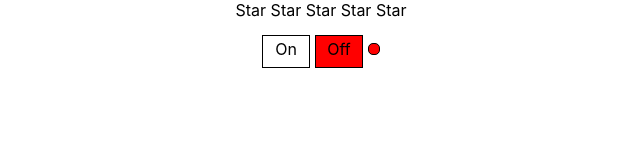
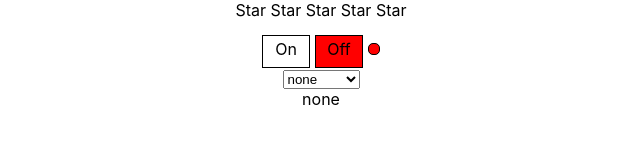
Before and after one commit to PavelNovik/react-learning-ts, a React (Create React App) app: page / in a window 1280 px wide. Shown: the part 304-448 px from the top of the page, without its empty margins (319-959 px from the left). Built offline with nearby package versions, Linux system fonts and the light colour scheme.

Commit message:
Add select elements in storybook

```diff
--- a/src/App.tsx
+++ b/src/App.tsx
@@ -7,18 +7,37 @@ import {UncontrolledAccordion} from "./components/Accordeon/UncontrolledAccordio
 import {UncontrolledRating} from "./components/Rating/UncontrolledRating";
 import {UncontrolledOnOff} from "./components/OnOff/UncontrolledOnOff";
 import {RatingType} from "./components/Rating/Rating";
+import Select from "./components/Select/Select";
+import MySelect from "./components/Select/MySelect";
 
 export type ItemType = {
     title: string
     value: any
+}
+export type CountryType = {
+    title: string
+    id: string
 }
 function App() {
     // console.log('App rendering')
     const [onIndicator, setOnIndicator] = useState<boolean>(false)
     const [rating, setRating] = useState<RatingType>(0)
     const [collapsed, setCollapsed] = useState<boolean>(true)
+// For MySelect
+    const [collaps, setCollaps] = useState<boolean>(true)
+    const [select, setSelect] = useState<undefined | string>(undefined)
+    const countries: CountryType[] = [{title: 'none', id: '0'}, {title: 'Belarus', id: '1'}, {
+        title: 'Poland',
+        id: '2'
+    }, {
+        title: 'Ukraine',
+        id: '3'
+    }, {title: 'Lithuania', id: '4'}, {title: 'Latvia', id: '5'}]
 
+    // For Accordion
     const items: ItemType[] = [{title: 'Pawel', value:1}, {title: 'Lera', value:2}, {title: 'Hleb', value:3}, {title: 'Vera', value:4}, {title: 'Tanya', value:5}, {title: 'Lena', value:6}, {title: 'Siarhey', value:7}]
+
+
 
     const changeLightHandler = (isOn: boolean) => {
         setOnIndicator(isOn)
@@ -33,6 +52,13 @@ function App() {
     const onClick= (value: any)=> {
 
     }
+    const onClickSelect = () => {
+        setCollaps(!collaps)
+    }
+    const onChangeSelect = (id: string) => {
+        setSelect(id)
+        onClickSelect()
+    }
 
     return (
         <div className="App">
@@ -44,6 +70,8 @@ function App() {
             <UncontrolledAccordion title={"Uncontrolled accordion 1"}/>
             <UncontrolledRating/>
             <UncontrolledOnOff />
+            <Select />
+            <MySelect select={select} data={countries} collaps={collaps} onClick={onClickSelect} onChange={onChangeSelect}/>
 
         </div>
     );
--- /dev/null
+++ b/src/components/Select/MySelect.tsx
@@ -0,0 +1,31 @@
+import React, {useState, MouseEvent} from 'react';
+import {CountryType} from "../../App";
+
+type MySelectPropsType = {
+    data: CountryType[]
+    collaps: boolean
+    onClick: () => void
+    onChange: (id: string) => void
+    select: undefined | string
+}
+
+const MySelect = (props: MySelectPropsType) => {
+
+    const changeSelectValueHandler = (e: MouseEvent<HTMLDivElement>) => {
+        props.onChange(e.currentTarget.id)
+    }
+
+    return (
+        <div>
+            <div className="selectTitle"
+                 onClick={props.onClick} onBlur={props.onClick}>{!props.select ? 'none' : props.data.filter(c => c.id === props.select)[0].title}</div>
+            {!props.collaps && <div className="selectBody">
+                {props.data.map(i => <div key={i.id} onClick={(e) => changeSelectValueHandler(e)}
+                                         className={'selectItem'} id={i.id}>{i.title}</div>)}
+            </div>}
+
+        </div>
+    );
+};
+
+export default MySelect;
--- /dev/null
+++ b/src/components/Select/Select.tsx
@@ -0,0 +1,27 @@
+import React, {ChangeEvent, useState} from 'react';
+import {CountryType} from "../../App";
+
+
+const Select = () => {
+    const [select, setSelect] = useState<undefined | string>(undefined)
+
+    const countries: CountryType[] = [{title: 'Belarus', id: '1'}, {title: 'Poland', id: '2'}, {
+        title: 'Ukraine',
+        id: '3'
+    }, {title: 'Lithuania', id: '4'}, {title: 'Latvia', id: '5'}]
+    const onChangeHandler = (e: ChangeEvent<HTMLSelectElement>) => {
+        setSelect(e.currentTarget.value)
+    }
+
+
+    return (
+        <select name="country" id="country" value={select} onChange={(e) => onChangeHandler(e)}>
+            <option key={'none'}>none</option>
+            {countries.map(i => <option key={i.id} value={i.id}>{i.title}</option>)}
+        </select>
+
+
+    );
+};
+
+export default Select;
```
Also changed, not shown: 2 other files (tests, documents, lock files or other folders).
